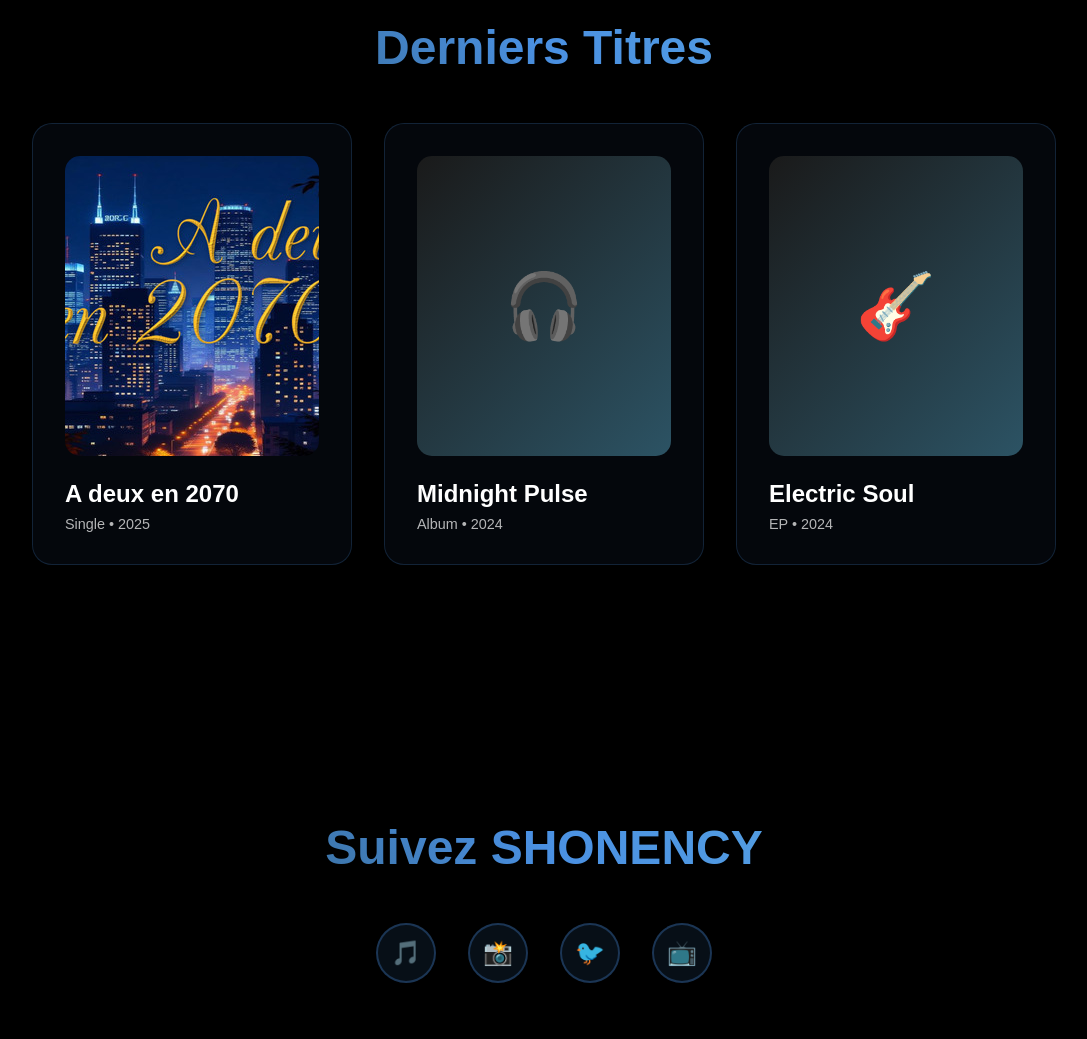
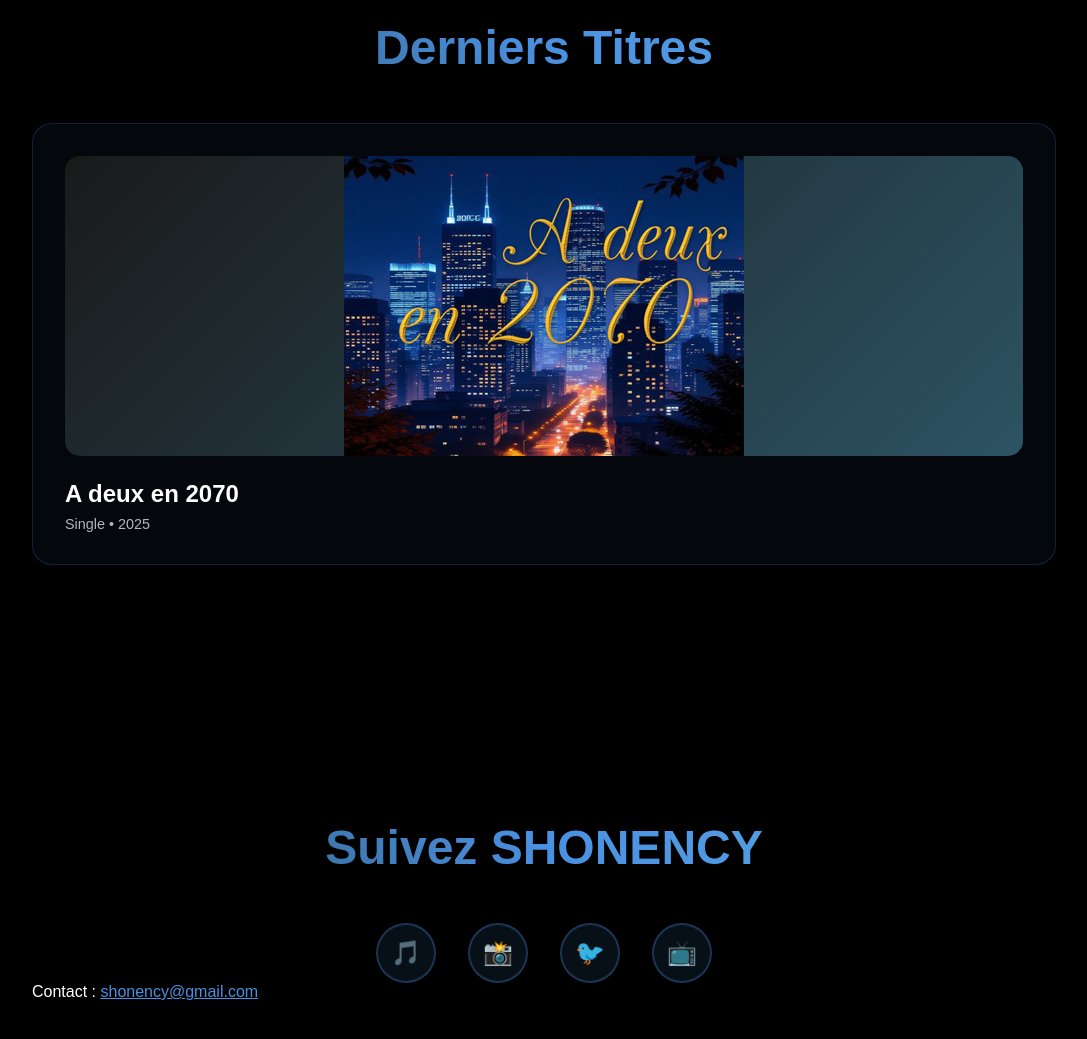
Before and after one commit to w-trv/Wiliamo-Site, a plain HTML site: page index.html in a window 1280 px wide. Shown: the part 860-1899 px from the top of the page, without its empty margins (96-1183 px from the left). Drawn offline with Linux system fonts and the light colour scheme.

Commit message:
Update index.html

```diff
--- a/index.html
+++ b/index.html
@@ -419,16 +419,6 @@
                     <p class="track-info">Single • 2025</p>
                 </div>
 
-            <div class="music-card">
-                <div class="album-cover">🎧</div>
-                <h3 class="track-title">Midnight Pulse</h3>
-                <p class="track-info">Album • 2024</p>
-            </div>
-            <div class="music-card">
-                <div class="album-cover">🎸</div>
-                <h3 class="track-title">Electric Soul</h3>
-                <p class="track-info">EP • 2024</p>
-            </div>
         </div>
     </section>
 
@@ -440,7 +430,15 @@
             <div class="social-icon">🐦</div>
             <div class="social-icon">📺</div>
         </div>
+
+
+            <!-- Ajout de l'email de contact -->
+        <div class="contact-email">
+            <p>Contact : <a href="mailto:shonency@gmail.com" style="color: #4a90e2;">shonency@gmail.com</a></p>
+        </div>
     </section>
+
+
 
     <script>
         // Smooth scroll
```
